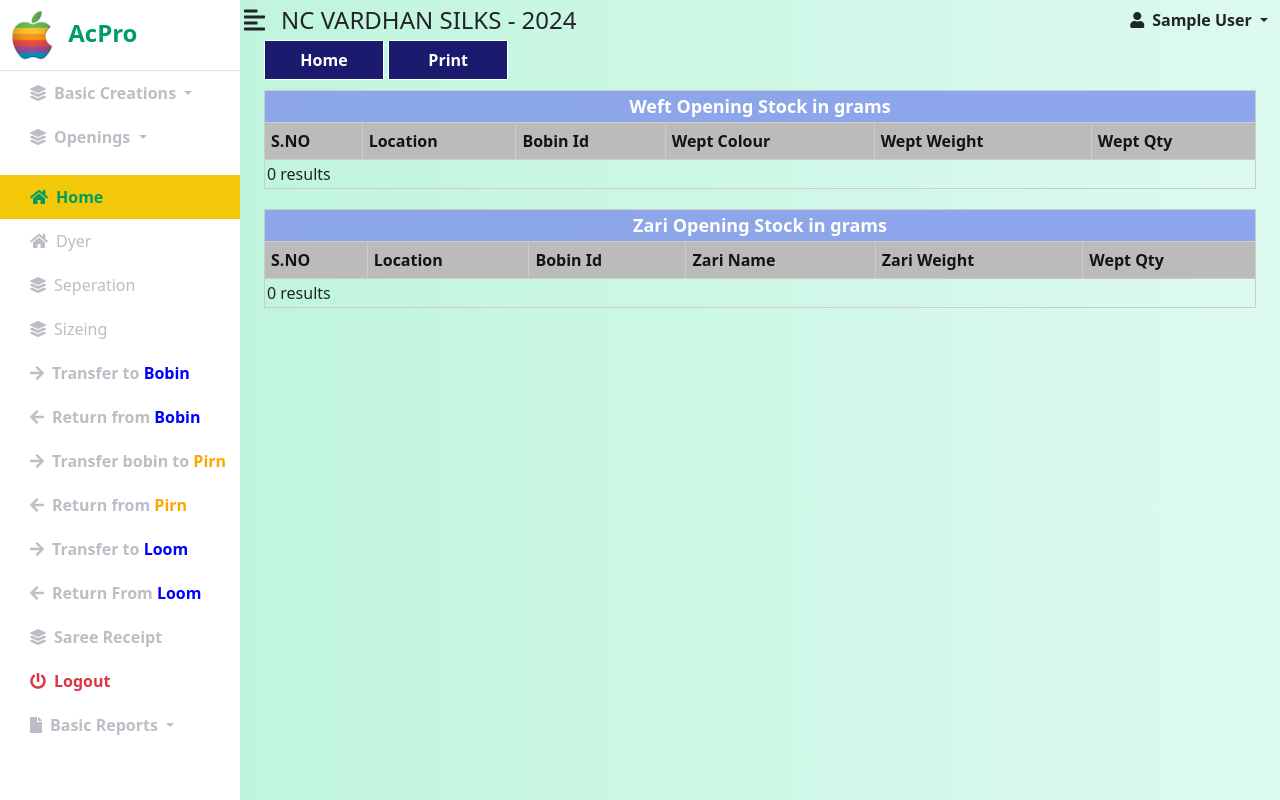
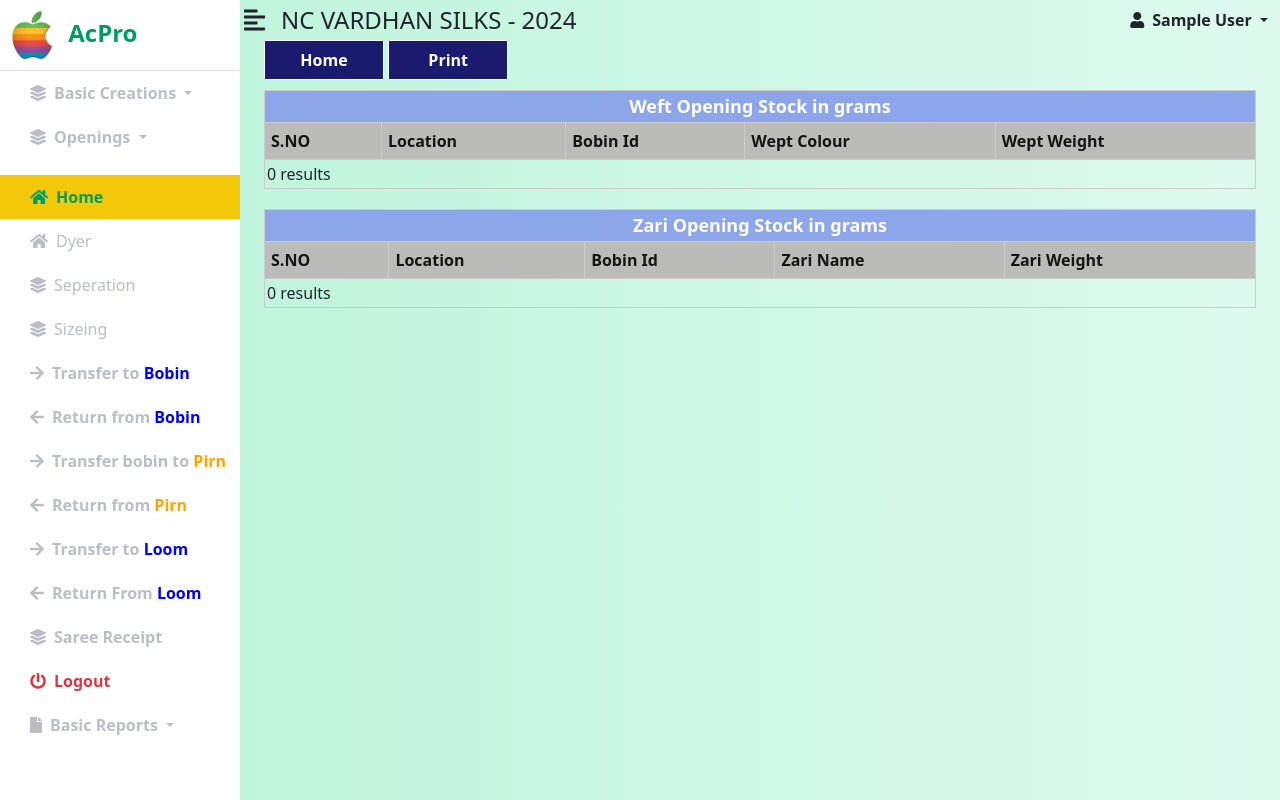
Before and after one commit to Lingam02/ncv, a PHP site: page /opening_report2.php in a window 1280 px wide. Run offline with PHP 8.4, Linux system fonts and the light colour scheme; the visitor is signed in with stand-in values (Sample User, id 1); data that the repository does not hold is empty.

Commit message:
debug over

```diff
--- a/js/opening2.js
+++ b/js/opening2.js
@@ -190,7 +190,7 @@ document.getElementById("location").addEventListener('change',function fetchstoc
         lastRow.querySelector("[name='wept_colours[]']").value = invoice.col_nam;
         lastRow.querySelector("[name='hidden_weft_id[]']").value = invoice.col_id;
         lastRow.querySelector("[name='wghts[]']").value = invoice.wght;
-        lastRow.querySelector("[name='qtys[]']").value = invoice.qty;
+        // lastRow.querySelector("[name='qtys[]']").value = invoice.qty;
 
         if (index < maxrec3 - 1) {
           addweptRow();
@@ -219,7 +219,7 @@ document.getElementById("location").addEventListener('change',function fetchstoc
         lastRow.querySelector("[name='zarinames[]']").value = invoice.itm_nam;
         lastRow.querySelector("[name='hidden_zari_id[]']").value = invoice.itm_id;
         lastRow.querySelector("[name='wghts2[]']").value = invoice.wght;
-        lastRow.querySelector("[name='qtys2[]']").value = invoice.qty;
+        // lastRow.querySelector("[name='qtys2[]']").value = invoice.qty;
 
         if (index < maxrec2 - 1) {
           addzariRow();
--- a/opening2.php
+++ b/opening2.php
@@ -110,7 +110,7 @@ if ($_SERVER['REQUEST_METHOD'] === 'POST' && isset($_POST['save'])) {
 
   <!-- ------------------- 2 ------------------ -->
   <div class="container" id="bobinstore">
-    <h4 class="text-center mt-2 text-danger">Opening Balance </h4>
+    <h4 class="text-center mt-2 text-danger">Opening Balance of Bobin Type </h4>
     <form action="" method="post" autocomplete="off">
 
       <div class="row">
--- a/opening3.php
+++ b/opening3.php
@@ -106,7 +106,7 @@ if ($_SERVER['REQUEST_METHOD'] === 'POST' && isset($_POST['save'])) {
 
   <!-- -------------------- 3 ----------------- -->
   <div class="container" id="pirnstore">
-    <h4 class="text-center mt-2 text-warning">Opening Balance</h4>
+    <h4 class="text-center mt-2 text-warning">Opening Balance of Pirn Type</h4>
     <form action="" method="post" autocomplete="off">
       <div class="row">
         <div class="my-2 col-md-12">
--- a/opening_report2.php
+++ b/opening_report2.php
@@ -75,7 +75,7 @@
                                      <th>Bobin Id</th>
                                      <th>Wept Colour</th>
                                      <th>Wept Weight</th>
-                                     <th>Wept Qty</th>
+                                     <!-- <th>Wept Qty</th> -->
                                  </tr>
                              </thead>
                              <tbody>
@@ -89,13 +89,13 @@
                                             echo "<td>" . $row["reff_nam"] . "</td>";
                                             echo "<td>" . $row["col_nam"] . "</td>";
                                             echo "<td>" . $row["wght"] . "</td>";
-                                            echo "<td>" . $row["qty"] . "</td>";
+                                            // echo "<td>" . $row["qty"] . "</td>";
 
                                             echo "</tr>";
                                             $serialNumber++; // Increment serial number for the next row
                                         }
                                     } else {
-                                        echo "<tr><td colspan='6'>0 results</td></tr>";
+                                        echo "<tr><td colspan='5'>0 results</td></tr>";
                                     }
                                     ?>
                              </tbody>
@@ -115,7 +115,7 @@
                                      <th>Bobin Id</th>
                                      <th>Zari Name</th>
                                      <th>Zari Weight</th>
-                                     <th>Wept Qty</th>
+                                     <!-- <th>Wept Qty</th> -->
 
                                  </tr>
                              </thead>
@@ -130,13 +130,13 @@
                                             echo "<td>" . $row["reff_nam"] . "</td>";
                                             echo "<td>" . $row["itm_nam"] . "</td>";
                                             echo "<td>" . $row["wght"] . "</td>";
-                                            echo "<td>" . $row["qty"] . "</td>";
+                                            // echo "<td>" . $row["qty"] . "</td>";
 
                                             echo "</tr>";
                                             $serialNumber++; // Increment serial number for the next row
                                         }
                                     } else {
-                                        echo "<tr><td colspan='6'>0 results</td></tr>";
+                                        echo "<tr><td colspan='5'>0 results</td></tr>";
                                     }
                                     ?>
                              </tbody>
```
Also changed, not shown: user.php (+2 -6 lines).
